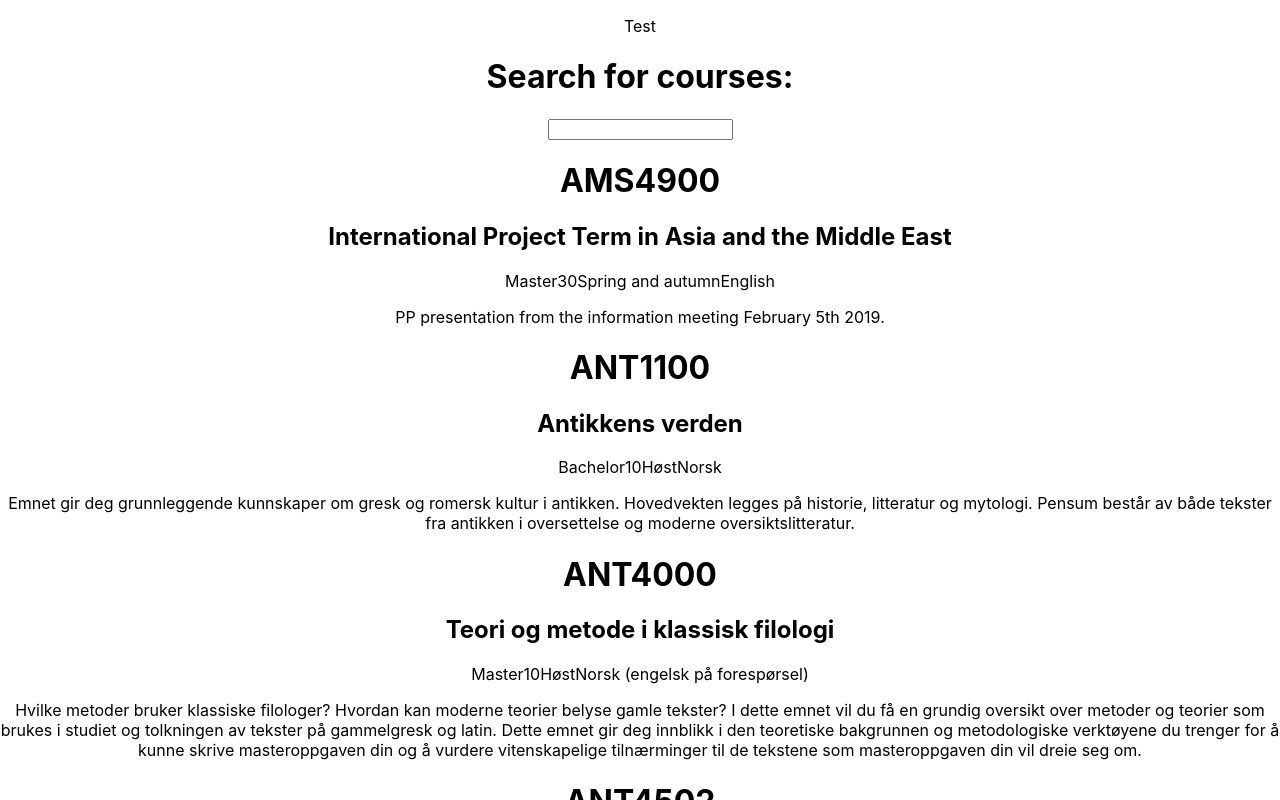
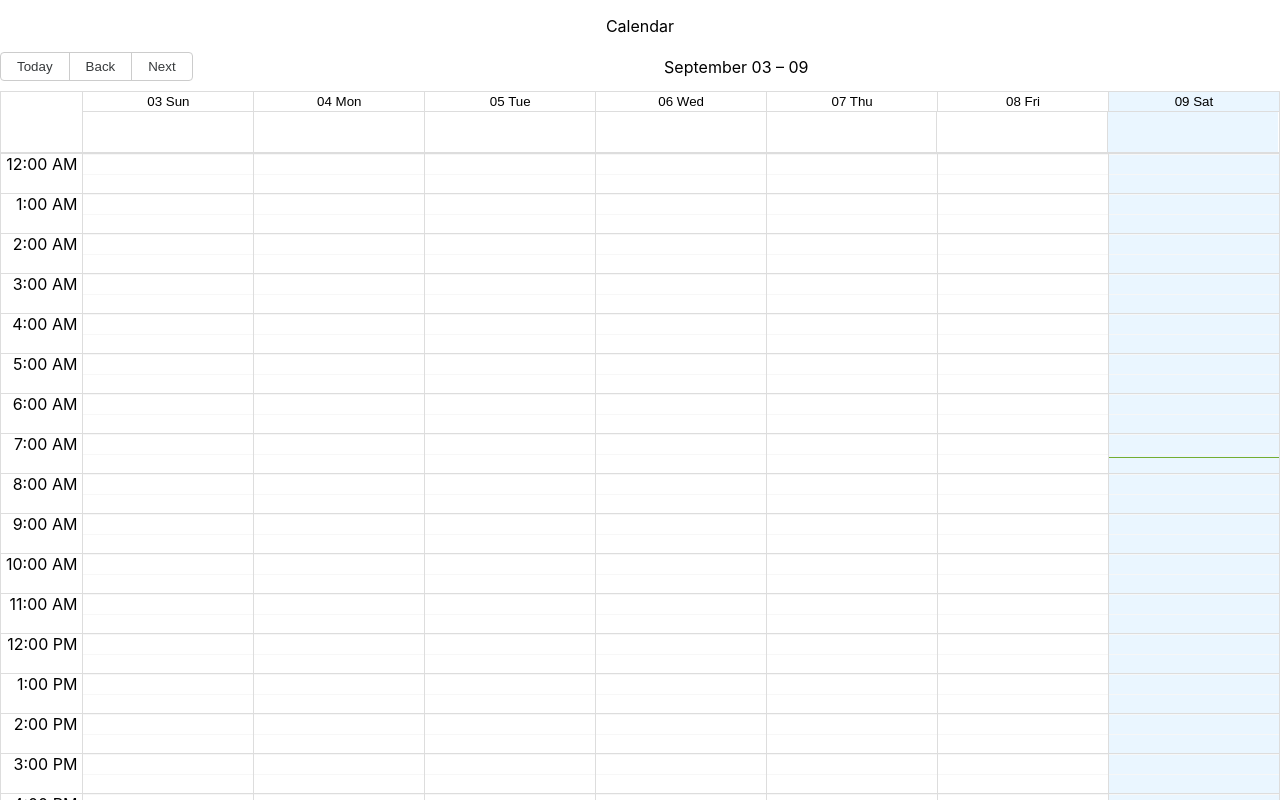
Before and after one commit to erlhol/EmnePlanleggern, a React (Create React App) app in the folder my-app/: page / in a window 1280 px wide. Shown: the top 800 px of the page. Built offline with nearby package versions, Linux system fonts and the light colour scheme; the HTML template or start-up script is replaced by a standard one.

Commit message:
Import BigCalendar

```diff
--- a/my-app/src/App.js
+++ b/my-app/src/App.js
@@ -1,12 +1,15 @@
 import './App.css';
 import Courses from './Courses';
+import Schedule from './Schedule';
 import courses from './jsonfiles/courses.json'
+import 'react-big-calendar/lib/css/react-big-calendar.css';
 
 function App() {
 
     return (
         <div className="App">
-        <p>Test</p>
+        <p>Calendar</p>
+        <Schedule></Schedule>
         <Courses subjects={courses}></Courses>
         <a href="mailto:erlinhol@uio.no">Kontakt Erling Holte på mail</a>
         </div>
--- a/my-app/src/Schedule.js
+++ b/my-app/src/Schedule.js
@@ -6,6 +6,17 @@ function Schedule() {
     // to the correct localizer.
     const localizer = momentLocalizer(moment) // or globalizeLocalizer
 
+    // myEventsList can be a
+    const myEventsList = [
+        {
+          id: 1,
+          title: 'Meeting with Client',
+          start: new Date(2023, 8, 15, 10, 0), // September 15, 2023, 10:00 AM
+          end: new Date(2023, 8, 15, 15, 0),   // September 15, 2023, 11:00 AM
+        },
+        // Add more events here
+      ];
+
       const MyCalendar = (props) => (
         <div className="myCustomHeight">
           <Calendar
@@ -13,11 +24,13 @@ function Schedule() {
             events={myEventsList}
             startAccessor="start"
             endAccessor="end"
+            views={['week']} // Set to display only the week view
+            defaultView="week" // Set the initial view to week
           />
         </div>
       )
 
-    return <h1>Schedule</h1>
+    return <MyCalendar></MyCalendar>
 }
 
 export default Schedule;
```
Also changed, not shown: 1 other file (tests, documents, lock files or other folders). Lines whose indentation alone changed are shown as unchanged.
